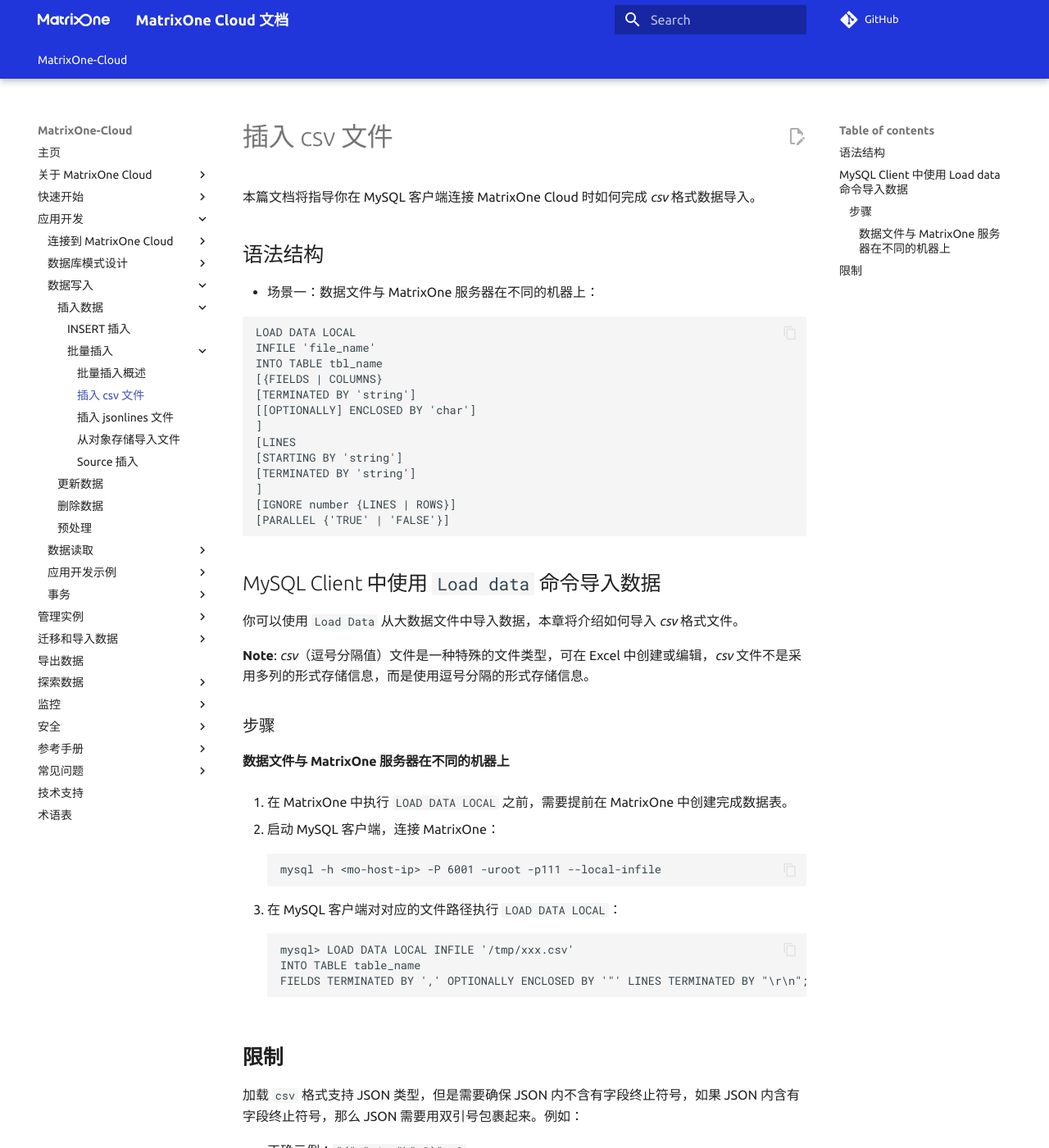
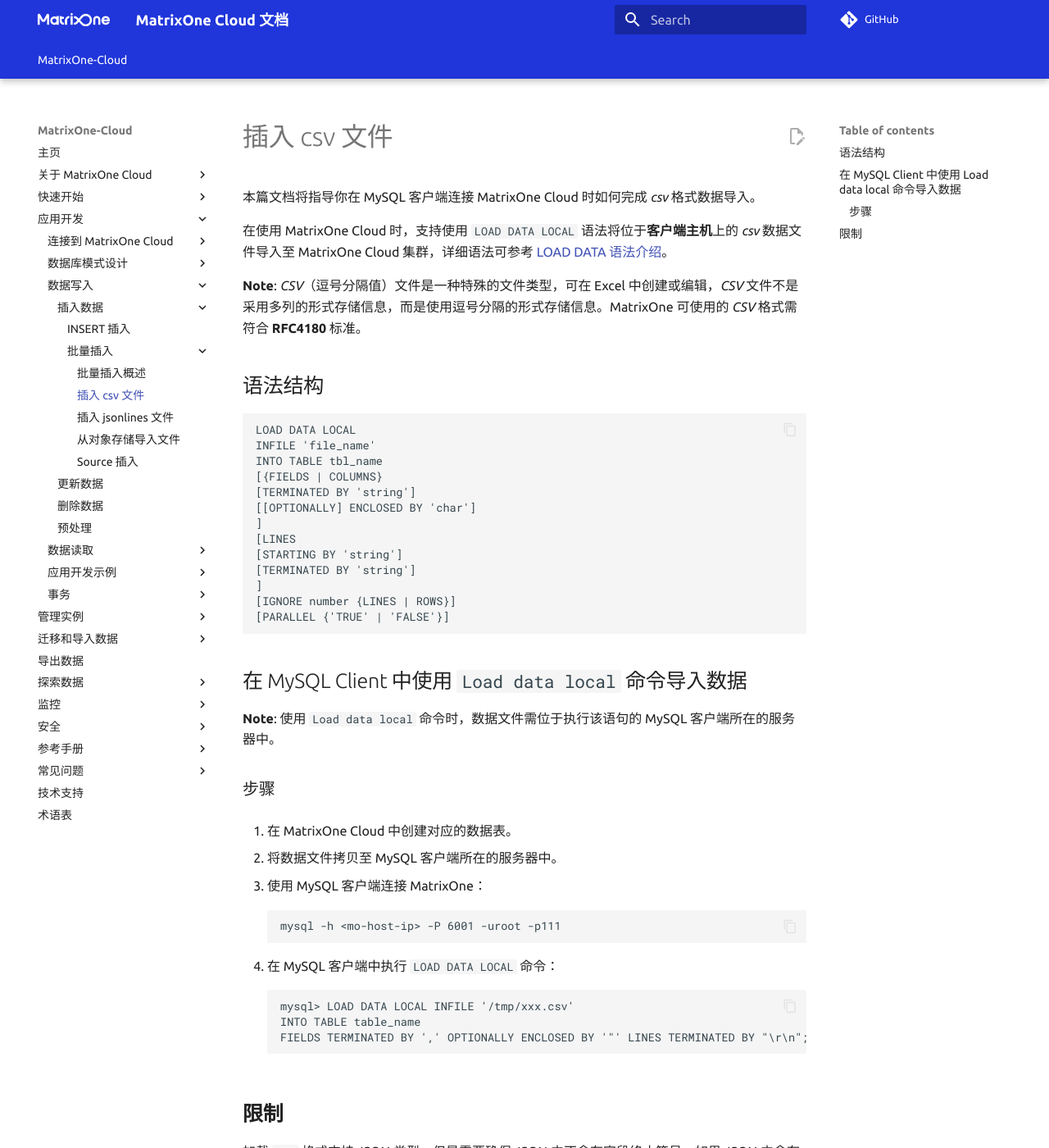
Before and after one commit to yangj1211/moc-docs, an MkDocs documentation site: the page built from docs/MatrixOne-Cloud/App-Develop/import-data/bulk-load/load-csv.md, in a window 1280 px wide and 1400 px high. Shown: the whole window at 82% size. Built offline with MkDocs 1.6.1 and Material for MkDocs 9.7.7, drawn with Linux system fonts in a browser that asks for light colours; comment, search, counter and statistics services are not loaded; the version menu is left out.

Commit message:
Update load-csv.md
修改在moc中使用load data local的介绍

Signed-off-by: 吴梦龙 <90299197+WuMenglong@users.noreply.github.com>

````diff
--- a/docs/MatrixOne-Cloud/App-Develop/import-data/bulk-load/load-csv.md
+++ b/docs/MatrixOne-Cloud/App-Develop/import-data/bulk-load/load-csv.md
@@ -2,9 +2,11 @@
 
 本篇文档将指导你在 MySQL 客户端连接 MatrixOne Cloud 时如何完成 *csv* 格式数据导入。
 
+在使用 MatrixOne Cloud 时，支持使用 `LOAD DATA LOCAL` 语法将位于**客户端主机**上的 *csv* 数据文件导入至 MatrixOne Cloud 集群，详细语法可参考 [LOAD DATA 语法介绍](../../../Reference/SQL-Reference/Data-Manipulation-Language/load-data.md)。
+
+__Note__: *CSV*（逗号分隔值）文件是一种特殊的文件类型，可在 Excel 中创建或编辑，*CSV* 文件不是采用多列的形式存储信息，而是使用逗号分隔的形式存储信息。MatrixOne 可使用的 *CSV* 格式需符合 **RFC4180** 标准。
+
 ## 语法结构
-
-- 场景一：数据文件与 MatrixOne 服务器在不同的机器上：
 
 ```
 LOAD DATA LOCAL
@@ -22,25 +24,23 @@
 [PARALLEL {'TRUE' | 'FALSE'}]
 ```
 
-## MySQL Client 中使用 `Load data` 命令导入数据
+## 在 MySQL Client 中使用 `Load data local` 命令导入数据
 
-你可以使用 `Load Data` 从大数据文件中导入数据，本章将介绍如何导入 *csv* 格式文件。
-
-__Note__: *csv*（逗号分隔值）文件是一种特殊的文件类型，可在 Excel 中创建或编辑，*csv* 文件不是采用多列的形式存储信息，而是使用逗号分隔的形式存储信息。
+__Note__: 使用 `Load data local` 命令时，数据文件需位于执行该语句的 MySQL 客户端所在的服务器中。
 
 ### 步骤
 
-#### 数据文件与 MatrixOne 服务器在不同的机器上
+1. 在 MatrixOne Cloud 中创建对应的数据表。
 
-1. 在 MatrixOne 中执行 `LOAD DATA LOCAL` 之前，需要提前在 MatrixOne 中创建完成数据表。
+2. 将数据文件拷贝至 MySQL 客户端所在的服务器中。
 
-2. 启动 MySQL 客户端，连接 MatrixOne：
+3. 使用 MySQL 客户端连接 MatrixOne：
 
     ```
-    mysql -h <mo-host-ip> -P 6001 -uroot -p111 --local-infile
+    mysql -h <mo-host-ip> -P 6001 -uroot -p111
     ```
 
-3. 在 MySQL 客户端对对应的文件路径执行 `LOAD DATA LOCAL`：
+4. 在 MySQL 客户端中执行 `LOAD DATA LOCAL` 命令：
 
     ```
     mysql> LOAD DATA LOCAL INFILE '/tmp/xxx.csv'
````
